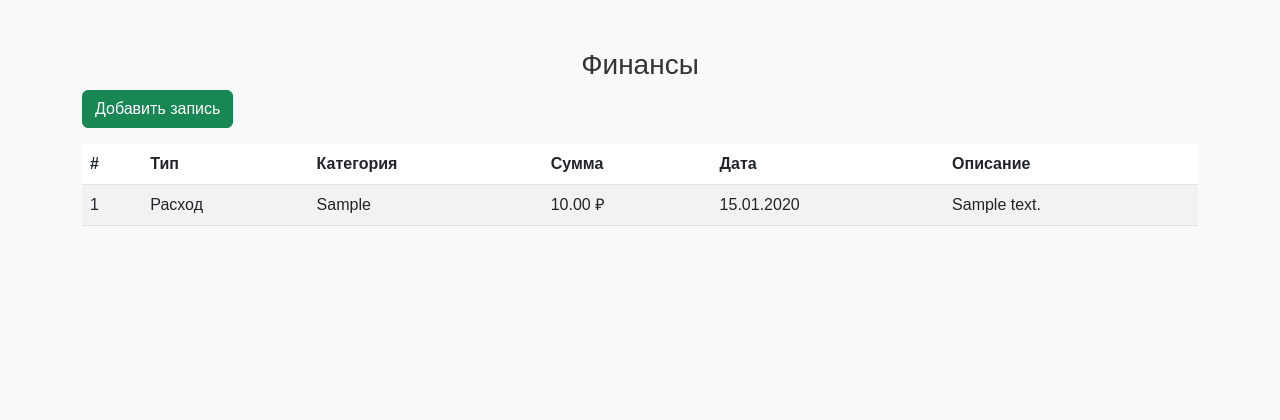
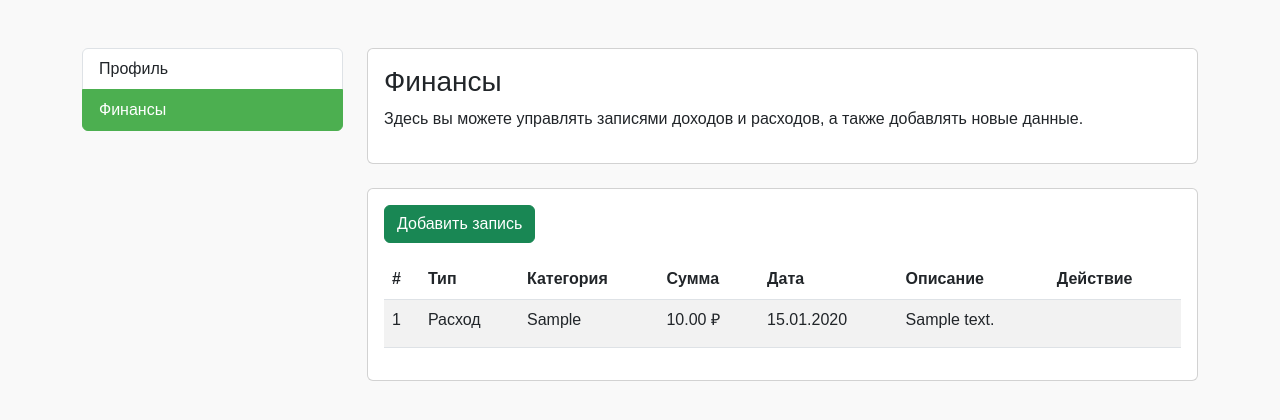
Before and after one commit to zoomero8/code_kursach_2025, a PHP site: page /finances.php in a window 1280 px wide. Shown: the part 90-510 px from the top of the page. Run offline with PHP 8.4, Linux system fonts and the light colour scheme; the visitor is signed in with stand-in values (Sample User, id 1); tables that the repository leaves empty or names only in its code hold one stand-in row (values such as "Sample post").

Commit message:
доделал таблицу полностью, надо ее заполнить побольше и сделать конечную ВЫРУЧКУ и фильтры и порядок

```diff
--- a/pages/finances.php
+++ b/pages/finances.php
@@ -14,7 +14,7 @@ $stmt = $mysql->prepare("
     SELECT id, type, category, amount, date, description
     FROM financial_records
     WHERE user_id = ?
-    ORDER BY date DESC
+    ORDER BY id ASC
 ");
 $stmt->bind_param("i", $user_id);
 $stmt->execute();
@@ -56,10 +56,28 @@ $result = $stmt->get_result();
 
     <!-- Основной контент -->
     <div class="container mt-5">
-        <h3 class="text-center">Финансы</h3>
-        <button type="button" class="btn btn-success mb-3" data-bs-toggle="modal" data-bs-target="#addTransactionModal">Добавить запись</button>
+        <div class="row">
+            <div class="col-md-3">
+                <!-- Боковая панель -->
+                <div class="list-group">
+                    <a href="account.php" class="list-group-item list-group-item-action">Профиль</a>
+                    <a href="finances.php" class="list-group-item list-group-item-action active">Финансы</a>
+                </div>
+            </div>
+            <div class="col-md-9">
+                <!-- Прямоугольник с описанием -->
+                <div class="card">
+                    <div class="card-body">
+                        <h3 class="card-title">Финансы</h3>
+                        <p>Здесь вы можете управлять записями доходов и расходов, а также добавлять новые данные.</p>
+                    </div>
+                </div>
 
-        <!-- Таблица учета доходов/расходов -->
+                <!-- Таблица -->
+                <div class="card mt-4">
+                    <div class="card-body">
+                        <button type="button" class="btn btn-success mb-3" data-bs-toggle="modal"
+                            data-bs-target="#addTransactionModal">Добавить запись</button>
                         <table class="table table-striped">
                             <thead>
                                 <tr>
@@ -69,25 +87,43 @@ $result = $stmt->get_result();
                                     <th>Сумма</th>
                                     <th>Дата</th>
                                     <th>Описание</th>
+                                    <th>Действие</th>
                                 </tr>
                             </thead>
                             <tbody>
-                <?php while ($row = $result->fetch_assoc()): ?>
-                    <tr>
-                        <td><?= $row['id'] ?></td>
+                                <?php
+                                $counter = 1; // Порядковый номер
+                                while ($row = $result->fetch_assoc()):
+                                    ?>
+                                    <tr class="table-row">
+                                        <td><?= $counter++ ?></td> <!-- Генерация порядкового номера -->
                                         <td><?= $row['type'] === 'income' ? 'Доход' : 'Расход' ?></td>
                                         <td><?= htmlspecialchars($row['category']) ?></td>
                                         <td><?= htmlspecialchars(number_format($row['amount'], 2)) ?> ₽</td>
                                         <td><?= htmlspecialchars((new DateTime($row['date']))->format('d.m.Y')) ?></td>
                                         <td><?= htmlspecialchars($row['description'] ?? '—') ?></td>
+                                        <td>
+                                            <form action="delete_transaction.php" method="POST" style="display:inline;">
+                                                <input type="hidden" name="id" value="<?= $row['id'] ?>">
+                                                <button type="submit"
+                                                    class="btn btn-danger btn-sm delete-btn">Удалить</button>
+                                            </form>
+                                        </td>
                                     </tr>
                                 <?php endwhile; ?>
                             </tbody>
                         </table>
+
+
+                    </div>
+                </div>
+            </div>
+        </div>
     </div>
 
     <!-- Модальное окно добавления записи -->
-    <div class="modal fade" id="addTransactionModal" tabindex="-1" aria-labelledby="addTransactionModalLabel" aria-hidden="true">
+    <div class="modal fade" id="addTransactionModal" tabindex="-1" aria-labelledby="addTransactionModalLabel"
+        aria-hidden="true">
         <div class="modal-dialog">
             <div class="modal-content">
                 <form action="add_transaction.php" method="POST">
@@ -129,6 +165,8 @@ $result = $stmt->get_result();
         </div>
     </div>
 
+
+
     <script src="https://cdn.jsdelivr.net/npm/bootstrap@5.3.0/dist/js/bootstrap.bundle.min.js"></script>
 </body>
 
--- a/pages/style.css
+++ b/pages/style.css
@@ -174,3 +174,16 @@ footer p {
     margin-top: 20px; /* Увеличивает отступ сверху */
     margin-bottom: 20px; /* Увеличивает отступ снизу */
 }
+
+/* Скрыть кнопки по умолчанию */
+.delete-btn {
+    visibility: hidden;
+    opacity: 0;
+    transition: opacity 0.2s ease, visibility 0.2s ease;
+}
+
+/* Показать кнопки при наведении на строку */
+.table-row:hover .delete-btn {
+    visibility: visible;
+    opacity: 1;
+}
```
Also changed, not shown: pages/add_transaction.php (+10 -1 lines), pages/delete_transaction.php (added, +20 -0 lines). Lines whose indentation alone changed are shown as unchanged.
